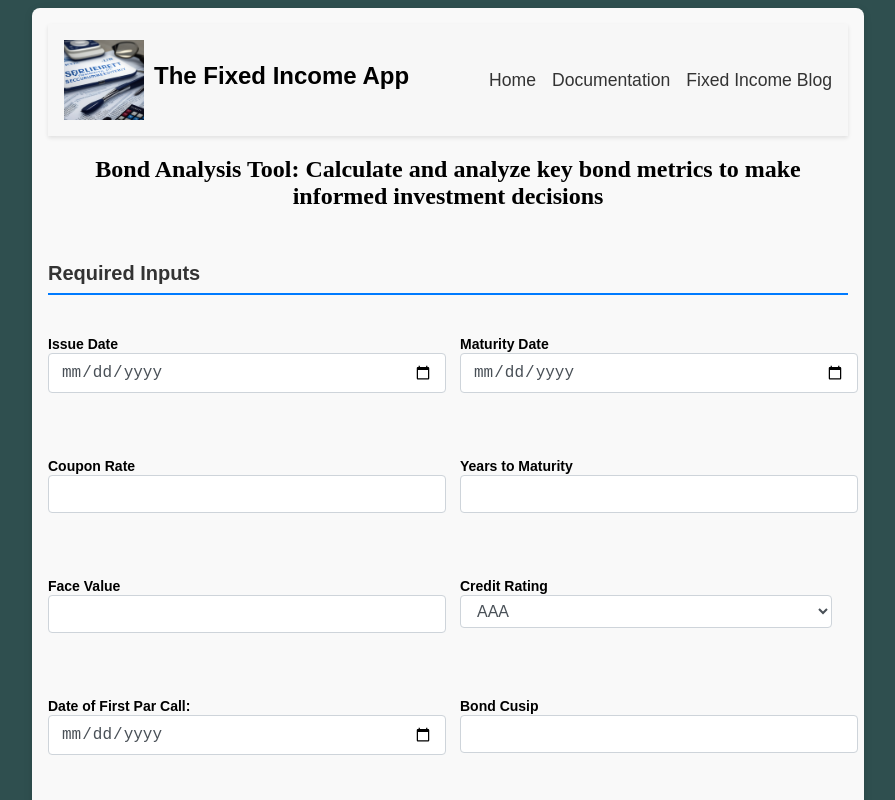
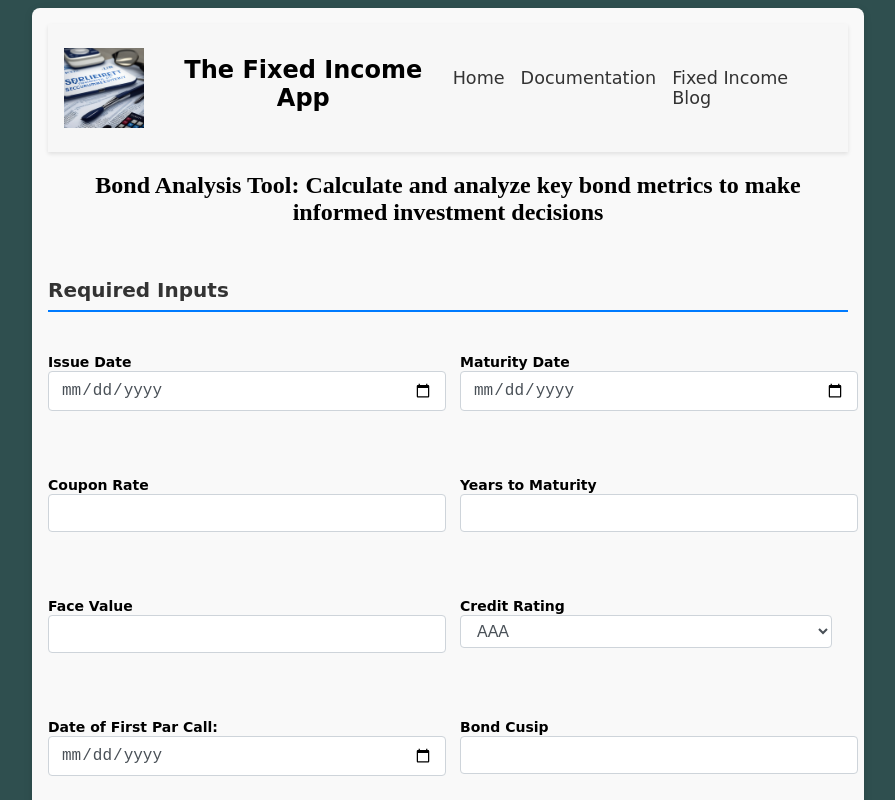
Before and after one commit to danielemiller/fixed_income_tool, a React (Create React App) app in the folder frontend/: page / in a window 1280 px wide. Shown: the top 800 px of the page, without its empty margins (192-1087 px from the left). Built offline with nearby package versions, Linux system fonts and the light colour scheme.

Commit message:
Change font for all of frontend to Comic Sans

```diff
--- a/frontend/src/App.css
+++ b/frontend/src/App.css
@@ -1,5 +1,5 @@
 .App {
-    font-family: Arial, sans-serif;
+    font-family: "Comic Sans MS", 'serif';;
     max-width: 800px;
     margin: 0 auto;
     padding: 1rem;
```
